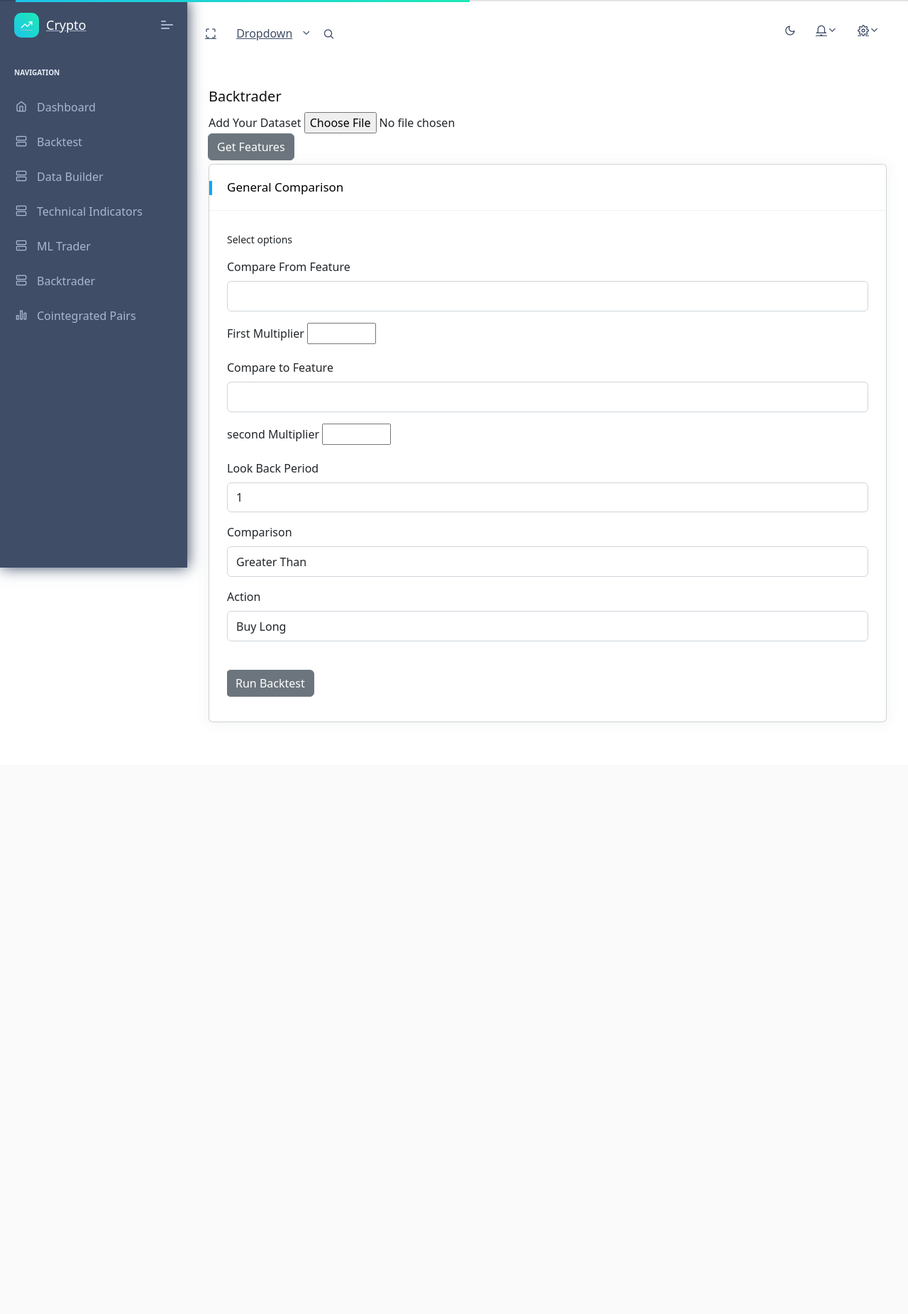
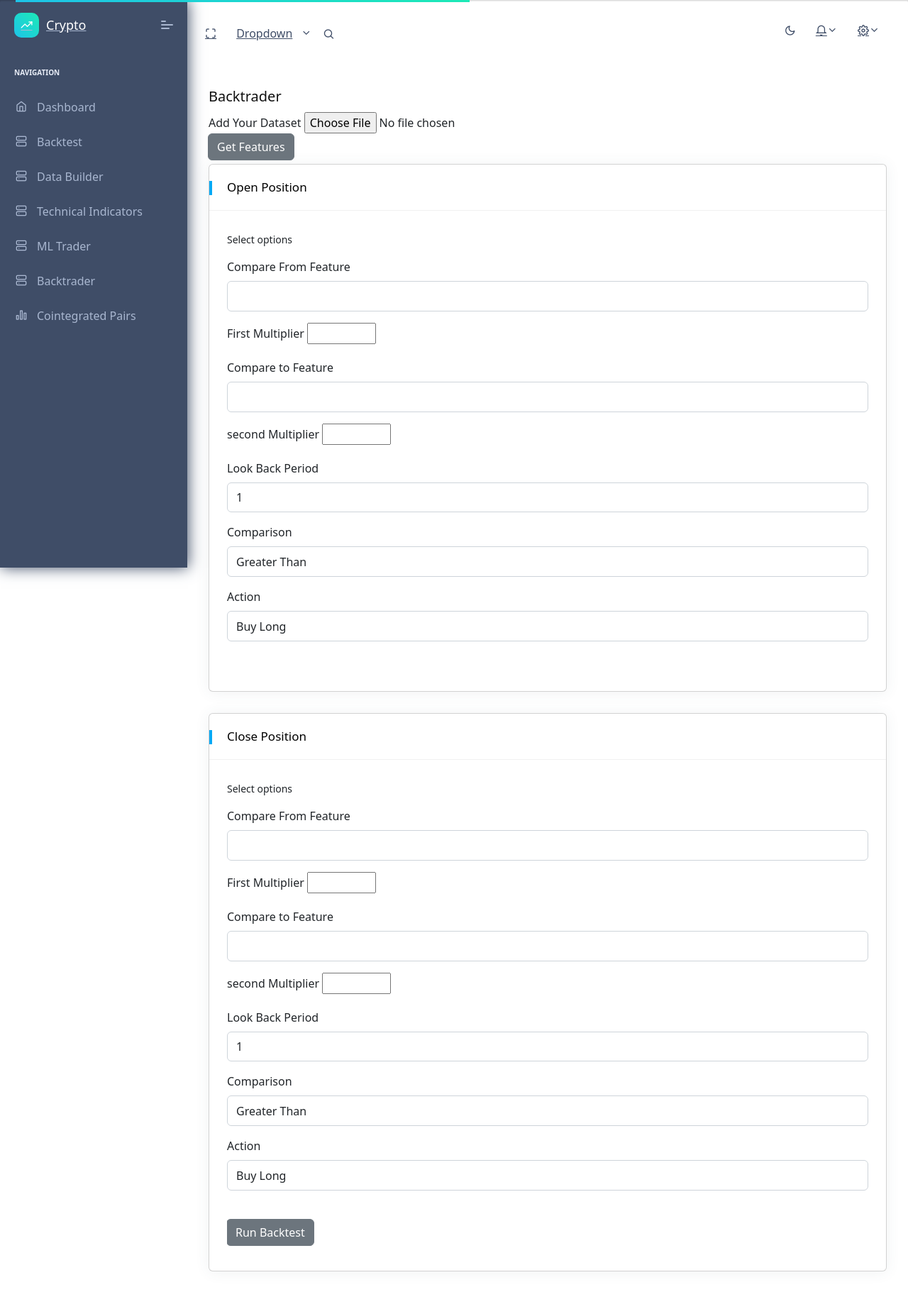
Before and after one commit to ahmad-butt/Crypto-Dashboard, a Django app: page /backtrader.html in a window 1280 px wide. Shown: the whole page at 71% size. Before the commit the page ends 1018 px from the top, so only its background shows below. Run offline with Django 3.2, Linux system fonts and the light colour scheme; a user stored in the database is signed in; tables that the repository leaves empty hold one stand-in row (values such as "Sample post"); a database or web service that is not in the repository returns one stand-in record (values such as "Sample title"); data that the repository does not hold is empty; some libraries are stand-ins or nearby versions.

Commit message:
Add Open Close Position

```diff
--- a/apps/home/views.py
+++ b/apps/home/views.py
@@ -208,10 +208,23 @@ def run_backtrader(request):
         relation = data.get("relation")
         kind = data.get("action")
 
-    rule = Rule(ticker1, ticker2, constant1,
-                constant2, lag, relation, kind)
+        rule1 = Rule(ticker1, ticker2, constant1,
+                     constant2, lag, relation, kind)
+
+        ticker1 = data.get("compare_from_feature")
+        constant1 = data.get("first_multiplier")
+        ticker2 = data.get("compare_to_feature")
+        constant2 = data.get("second_multiplier")
+        lag = data.get("lookback_period")
+        relation = data.get("relation")
+        kind = data.get("action")
+
+        rule2 = Rule(ticker1, ticker2, constant1,
+                     constant2, lag, relation, kind)
+
     context = {
-        'rule': rule,
+        'rule1': rule1,
+        'rule2': rule2,
     }
     return render(request, 'home/backtrader.html', context)
 
--- a/apps/templates/home/backtrader.html
+++ b/apps/templates/home/backtrader.html
@@ -43,7 +43,7 @@
                   {% csrf_token %}
                   <div class="card">
                     <div class="card-header">
-                      <h5>General Comparison</h5>
+                      <h5>Open Position</h5>
                     </div>
                     <div class="card-block table-border-style">
                       <div class="table-responsive">
@@ -85,21 +85,87 @@
                         <div class="form-group">
                           <label>Comparison</label>
                           <select class="form-control" id="relation" name="relation">
-                            <option value=">">Greater Than</option>
-                            <option value="<"> Less Than </option>
-                            <option value="=">Equals</option>
-                            <option value="!=">Not Equals</option>
-                            <option value=">=">Greater Than Equals</option>
-                            <option value="<=">Less Than Equals Equals</option>
+                            <option value="4">Greater Than</option>
+                            <option value="2"> Less Than </option>
+                            <option value="1">Equals</option>
+                            <option value="6">Not Equals</option>
+                            <option value="5">Greater Than Equals</option>
+                            <option value="3">Less Than Equals Equals</option>
                           </select>
                         </div>
                         <div class="form-group">
                           <label>Action</label>
                           <select class="form-control" id="action" name="action">
-                            <option value="long-entry">Buy Long</option>
-                            <option value="short-exit">Sell Short</option>
-                            <option value="long-exit">Close Long</option>
-                            <option value="short-entry">Close Short</option>
+                            <option value="longentry">Buy Long</option>
+                            <option value="shortexit">Sell Short</option>
+                            <option value="longexit">Close Long</option>
+                            <option value="shortentry">Close Short</option>
+                          </select>
+                        </div>
+                        <br>
+                      </div>
+                    </div>
+                  </div>
+
+                  <div class="card">
+                    <div class="card-header">
+                      <h5>Close Position</h5>
+                    </div>
+                    <div class="card-block table-border-style">
+                      <div class="table-responsive">
+                        <p>Select options</p>
+                        <div class="form-group">
+                          <label>Compare From Feature</label>
+                          <select class="form-control" name="compare_from_feature_2">
+                            {% for feature in filtered_features %}
+                            <option value={{feature}}>{{feature}}</option>
+                            {% endfor %}
+                          </select>
+                        </div>
+                        <div class="form-group">
+                          <label for="first_multiplier_2">First Multiplier</label>
+                          <input type="number" id="first_multiplier_2" name="first_multiplier_2" min="1" max="100">
+                        </div>
+                        <div class="form-group">
+                          <label>Compare to Feature</label>
+                          <select class="form-control" name="compare_to_feature_2">
+                            {% for feature in filtered_features %}
+                            <option value={{feature}}>{{feature}}</option>
+                            {% endfor %}
+                          </select>
+                        </div>
+                        <div class="form-group">
+                          <label for="second_multiplier_2">second Multiplier</label>
+                          <input type="number" id="second_multiplier_2" name="second_multiplier_2" min="1" max="100">
+                        </div>
+                        <div class="form-group">
+                          <label>Look Back Period</label>
+                          <select class="form-control" name="lookback_period_2">
+                            <option value="1">1</option>
+                            <option value="3">3</option>
+                            <option value="7">7</option>
+                            <option value="14">14</option>
+                            <option value="30">30</option>
+                          </select>
+                        </div>
+                        <div class="form-group">
+                          <label>Comparison</label>
+                          <select class="form-control" id="relation_2" name="relation_2">
+                            <option value="4">Greater Than</option>
+                            <option value="2"> Less Than </option>
+                            <option value="1">Equals</option>
+                            <option value="6">Not Equals</option>
+                            <option value="5">Greater Than Equals</option>
+                            <option value="3">Less Than Equals Equals</option>
+                          </select>
+                        </div>
+                        <div class="form-group">
+                          <label>Action</label>
+                          <select class="form-control" id="action_2" name="action_2">
+                            <option value="longentry">Buy Long</option>
+                            <option value="shortexit">Sell Short</option>
+                            <option value="longexit">Close Long</option>
+                            <option value="shortentry">Close Short</option>
                           </select>
                         </div>
                         <br>
@@ -109,6 +175,8 @@
                       </div>
                     </div>
                   </div>
+
+
                 </form>
               </div>
             </div>
```
Also changed, not shown: BTC-USD_2023-02-26_2023-03-31_1h_interval_dyXQfZ1.csv (added), BTC-USD_2023-02-26_2023-03-31_1h_interval_pftFIf3.csv (added).
